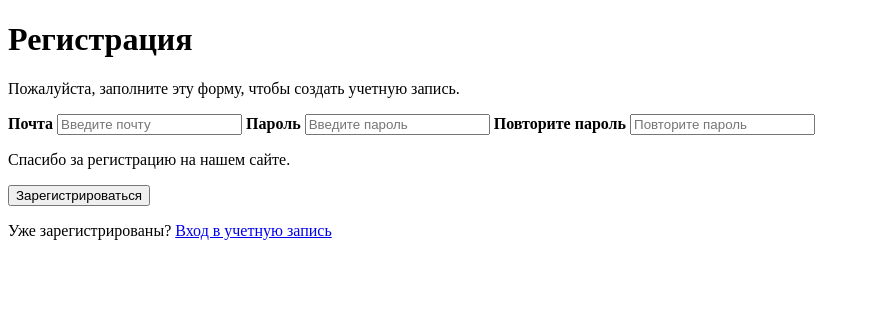
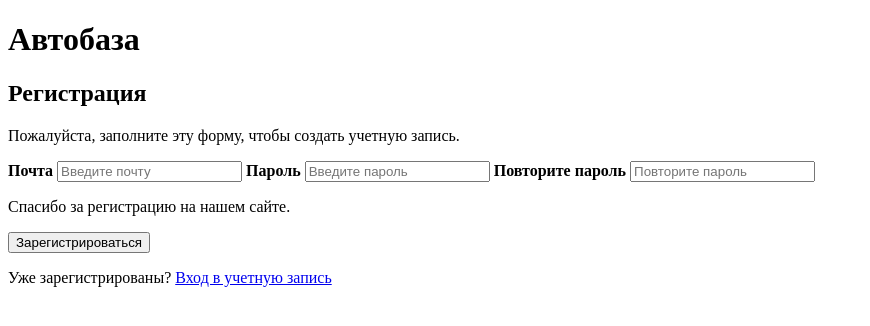
Before and after one commit to Rudzei/git-test-20220906, a plain HTML site: page index.html in a window 1280 px wide. Shown: the whole page, without its empty margins (0-870 px from the left). Drawn offline with Linux system fonts and the light colour scheme.

Commit message:
Изменил заголовки в index1,2,3

```diff
--- a/index.html
+++ b/index.html
@@ -12,8 +12,10 @@
 
   <form action="">
 
+    <h1>Автобаза</h1>
+
     <div>
-      <h1>Регистрация</h1>
+      <h2>Регистрация</h2>
       <p>Пожалуйста, заполните эту форму, чтобы создать учетную запись.</p>
 
       <label for="email"><b>Почта</b></label>
```
Also changed, not shown: index2.html (+1 -1 lines), index3.html (+1 -2 lines).
